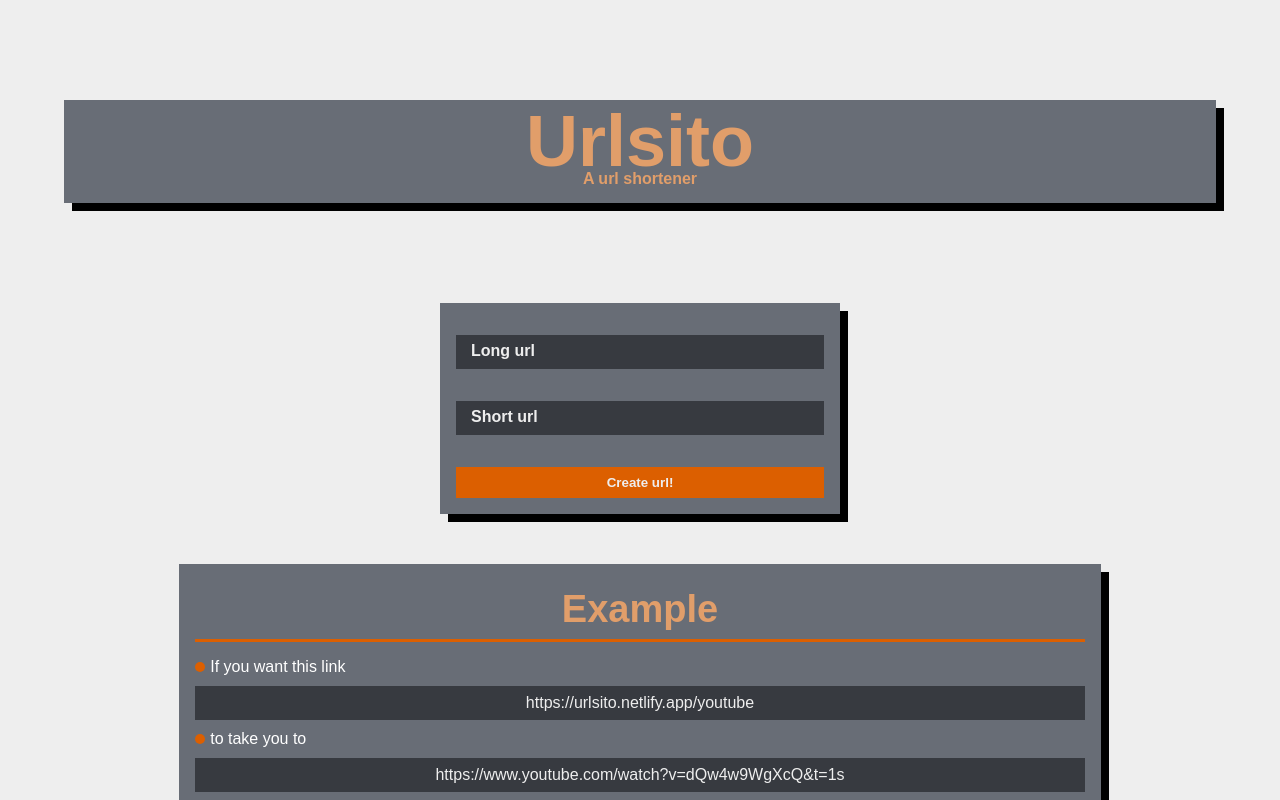
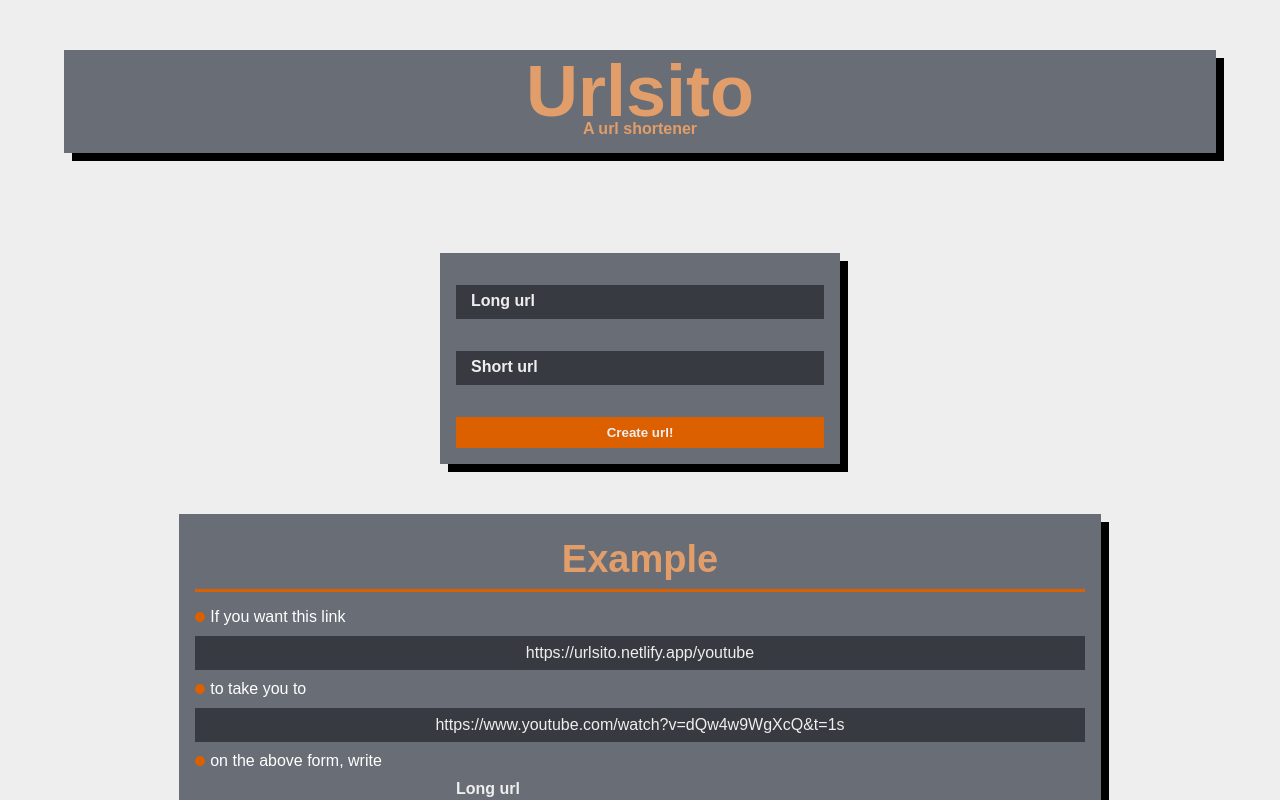
Before and after one commit to Eckry/ShortURL, a React (Vite) app: page / in a window 1280 px wide. Shown: the top 800 px of the page. Built offline with nearby package versions, Linux system fonts and the light colour scheme; no server answers; a web font is replaced by a local one.

Commit message:
change padding top in main container

```diff
--- a/src/App.css
+++ b/src/App.css
@@ -10,7 +10,7 @@
   margin: auto;
   max-width: 1200px;
   width: 90%;
-  padding-top: 100px;
+  padding-top: 50px;
   display: flex;
   flex-direction: column;
   align-items: center;
```
